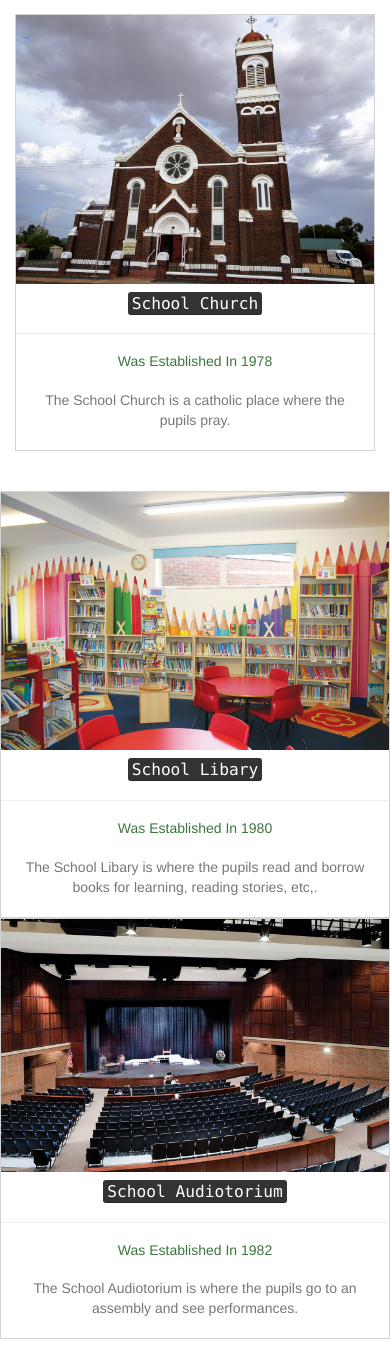
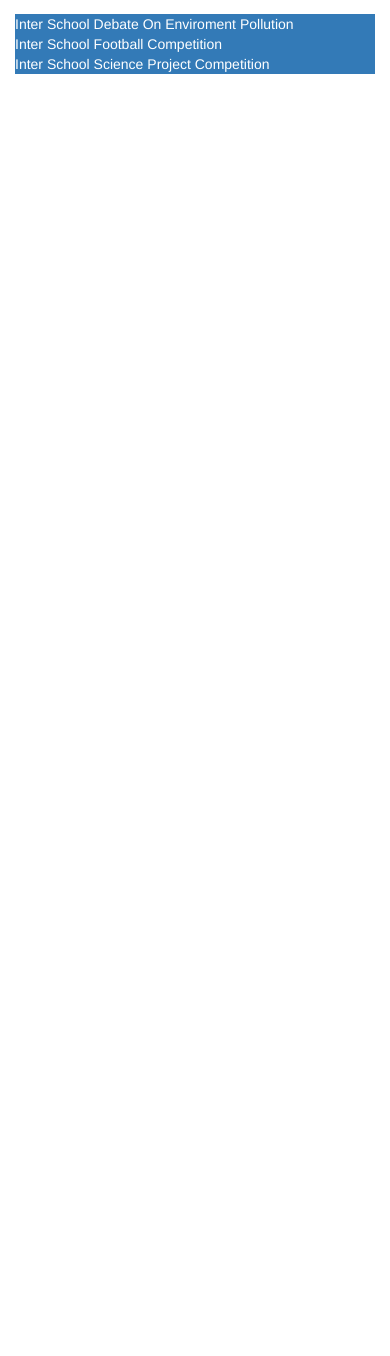
Before and after one commit to im-too-young/Project69, a plain HTML site: page index.html in a window 390 px wide. Shown: the part 644-2000 px from the top of the page. After the commit the page ends 844 px from the top, so only its background shows below. Drawn offline with nearby package versions, Linux system fonts and the light colour scheme.

Commit message:
Add files via upload

```diff
--- a/index.html
+++ b/index.html
@@ -33,7 +33,7 @@
     <div class="collapse navbar-collapse" id="myNavbar">
       <ul class="nav navbar-nav">
         <li><a href="#campusLife">Campus Life</a></li>
-        <li><a href="#achivements">Achivements</a></li>
+        <li><a href="#achievements">Achievements</a></li>
         <li><a href="#whatsNew">What's New</a></li>
         <li><a href="#contactUs">Contact us</a></li>
       </ul>
@@ -44,49 +44,67 @@
 
 <div class="container">
 
-  <h2 class="page-header" id="campus_life">Campus Life</h2>
+<h2 class="page-header" id="achievements">School Achievements</h2>
 
-  <center>
-    <div class="travel_mainDiv">
-      <img src="church.jpg">
+<div class="bg-primary movie-head" data-toggle="collapse" data-target="#school_achievement1"
+<i class="fa fa-sort-desc">Inter School Debate On Enviroment Pollution</i>
+</div>
 
-      <h4 class="text-capitalize"><kbd>School Church</kbd></h4>
+<div id="school_achievement1" class="collapse">
 
-      <hr>
-      <h5 class="text-success text-capitalize">Was established in 1978</h5>
-      <p class="text-muted">The School Church is a catholic place where the pupils pray.</p>
-    </div>
-  </center>
+   <div class="achievement_text">
+     <img src="se1.jpg" class="img-responsive img-thumbnail">
+     <h5 class="text-success text-capitalize">Won first prize in inter school debate on enviroment Pollution
+       <span class="glyphicon glyphicon-star"></span>
+       <span class="glyphicon glyphicon-star"></span>
+       <span class="glyphicon glyphicon-star"></span>
+       <span class="glyphicon glyphicon-star"></span>
+       <span class="glyphicon glyphicon-star"></span>
+       </h5>
+       <p>The school has just won the first prize in inter school debate on enviroment Pollution. We are so happy.</p>
+   </div>
+
+   </div>
+
+   <div class="bg-primary movie-head" data-toggle="collapse" data-target="#school_achievement2"
+<i class="fa fa-sort-desc">Inter School Football Competition</i>
 </div>
-<br><br>
 
+<div id="school_achievement2" class="collapse">
 
-  <center>
-    <div class="travel_mainDiv">
-      <img src="st2.jpg">
+   <div class="achievement_text">
+     <img src="sm2.jpg" class="img-responsive img-thumbnail">
+     <h5 class="text-success text-capitalize">Came second in inter school football competition
+       <span class="glyphicon glyphicon-star"></span>
+       <span class="glyphicon glyphicon-star"></span>
+       <span class="glyphicon glyphicon-star"></span>
+       <span class="glyphicon glyphicon-star"></span>
+       <span class="glyphicon glyphicon-star"></span>
+       </h5>
+       <p>The school has just came second in inter school football competition If we came first, then it would've been a great achievement. But, it's OK.</p>
+   </div>
 
-      <h4 class="text-capitalize"><kbd>School Libary</kbd></h4>
+   </div>
 
-      <hr>
-      <h5 class="text-success text-capitalize">Was established in 1980</h5>
-      <p class="text-muted">The School Libary is where the pupils read and borrow books for learning, reading stories, etc,.</p>
-    </div>
-  </center>
+   <div class="bg-primary movie-head" data-toggle="collapse" data-target="#school_achievement3"
+<i class="fa fa-sort-desc">Inter School Science Project Competition</i>
+</div>
 
+<div id="school_achievement3" class="collapse">
 
-  <center>
-    <div class="travel_mainDiv">
-      <img src="st3.jpg">
+   <div class="achievement_text">
+     <img src="sm3.jpg" class="img-responsive img-thumbnail">
+     <h5 class="text-success text-capitalize">Won second prize in Inter school science project competition
+       <span class="glyphicon glyphicon-star"></span>
+       <span class="glyphicon glyphicon-star"></span>
+       <span class="glyphicon glyphicon-star"></span>
+       <span class="glyphicon glyphicon-star"></span>
+       <span class="glyphicon glyphicon-star"></span>
+       </h5>
+       <p>The school has just won second prize in Inter school science project competition. Still great.</p>
+   </div>
 
-      <h4 class="text-capitalize"><kbd>School Audiotorium</kbd></h4>
-
-      <hr>
-      <h5 class="text-success text-capitalize">Was established in 1982</h5>
-      <p class="text-muted">The School Audiotorium is where the pupils go to an assembly and see performances.</p>
-    </div>
-  </center>
-</div>
-<br><br>
+   </div>
 </body>
 
 </html>
--- a/style.css
+++ b/style.css
@@ -3,12 +3,15 @@
     height: 500px;
     border:none
 }
-.travel_mainDiv{
-    border: 1px solid lightgrey
+.movie_head{
+    font-size: 20px;
+    padding: 6px 22px;
+    border-radius: 10px;
+    margin-bottom: 15px
 }
-.travel_mainDiv img{
-    width: 100%
+.movie_head i{
+    float: right;
 }
- .travel_mainDiv h5, .travel_mainDiv p{
-    margin: 20px
+.achievement_text span{
+    color: orange
 }
```
